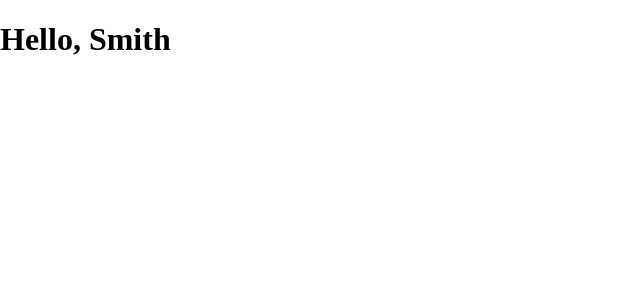
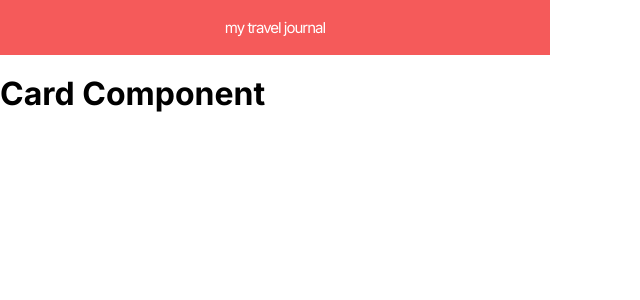
Before and after one commit to ringtho/Travel, a React app: page / in a window 1280 px wide. Shown: the top 300 px of the page, without its empty margins (0-640 px from the left). Built offline with nearby package versions, Linux system fonts and the light colour scheme.

Commit message:
Added the Navbar component and giving it functionality

```diff
--- /dev/null
+++ b/App.js
@@ -0,0 +1,14 @@
+import React from "react"
+import Navbar from "./components/Navbar"
+import Card from "./components/Card"
+
+function App() {
+    return (
+        <div className="container">
+            <Navbar />
+            <Card />
+        </div>
+    )
+}
+
+export default App
--- a/components/Navbar.js
+++ b/components/Navbar.js
@@ -2,6 +2,8 @@
 
 export default function Navbar() {
     return (
-        <h2>Navbar Component</h2>
+        <nav>
+            <p className="nav--title">my travel journal</p>
+        </nav>
     )
 }
--- a/index.html
+++ b/index.html
@@ -1,5 +1,9 @@
 <html>
-    <head><link rel="stylesheet" href="https://cdnjs.cloudflare.com/ajax/libs/normalize/8.0.1/normalize.css">
+    <head>
+        <link rel="stylesheet" href="https://cdnjs.cloudflare.com/ajax/libs/normalize/8.0.1/normalize.css">
+        <link rel="preconnect" href="https://fonts.googleapis.com">
+        <link rel="preconnect" href="https://fonts.gstatic.com" crossorigin>
+        <link href="https://fonts.googleapis.com/css2?family=Inter:wght@400;500;600;700&display=swap" rel="stylesheet">
         <link rel="stylesheet" href="style.css">
     </head>
     <body>
--- a/index.js
+++ b/index.js
@@ -1,4 +1,6 @@
 import React from "react"
 import ReactDOM from "react-dom"
+import App from "./App"
 
-ReactDOM.render(<h1>Hello, Smith</h1>, document.getElementById("root"))
+
+ReactDOM.render(<App />, document.getElementById("root"))
--- a/style.css
+++ b/style.css
@@ -1,3 +1,22 @@
 * {
     box-sizing: border-box;
 }
+
+body {
+    font-family: 'Inter', sans-serif;
+    font-weight: 400;
+}
+
+nav {
+    height: 55px;
+    width: 550px;
+    background-color: #F55A5A;
+    color: #FFFFFF;
+}
+
+.nav--title {
+    font-size: 15px;
+    letter-spacing: -1px;
+    text-align: center;
+    line-height: 55px;
+}
```
Also changed, not shown: index.pack.js.
